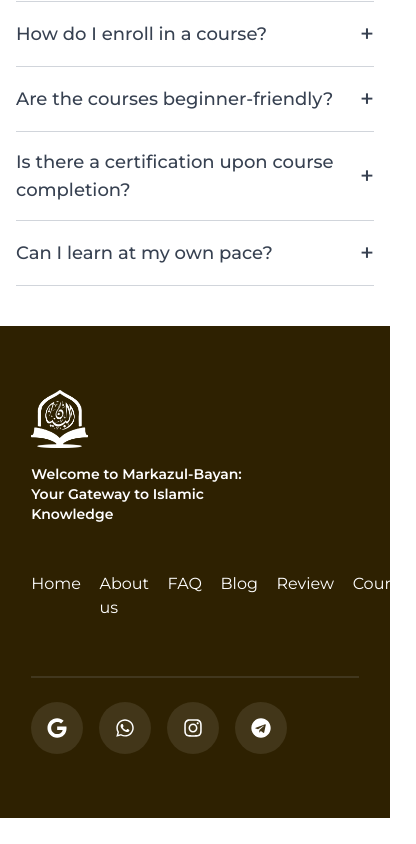
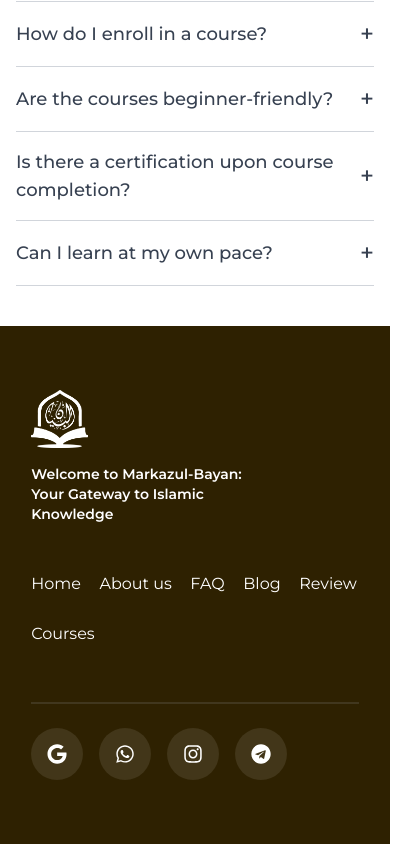
Before and after one commit to Lukman10a/markazulbayaan, a Next.js app: page / in a window 390 px wide. Shown: the part 7696-8540 px from the top of the page, 416 px wide, since content can reach past the window. Before the commit the page ends 8514 px from the top, so only its background shows below. Built offline with nearby package versions, Linux system fonts and the light colour scheme.

Commit message:
update footer

```diff
--- a/src/components/footer.tsx
+++ b/src/components/footer.tsx
@@ -33,7 +33,7 @@
           </div>
 
           {/* Navigation Links: Stacked on mobile, aligned horizontally on larger screens */}
-          <nav className="flex  gap-[2.2vmax] md:gap-[3vmax] md:flex-row pb-12">
+          <nav className="flex flex-wrap gap-[2.2vmax] md:gap-[3vmax] md:flex-row pb-12">
             <Link href="/" className="hover:text-gray-400 self-start mb-2">
               Home
             </Link>
```
